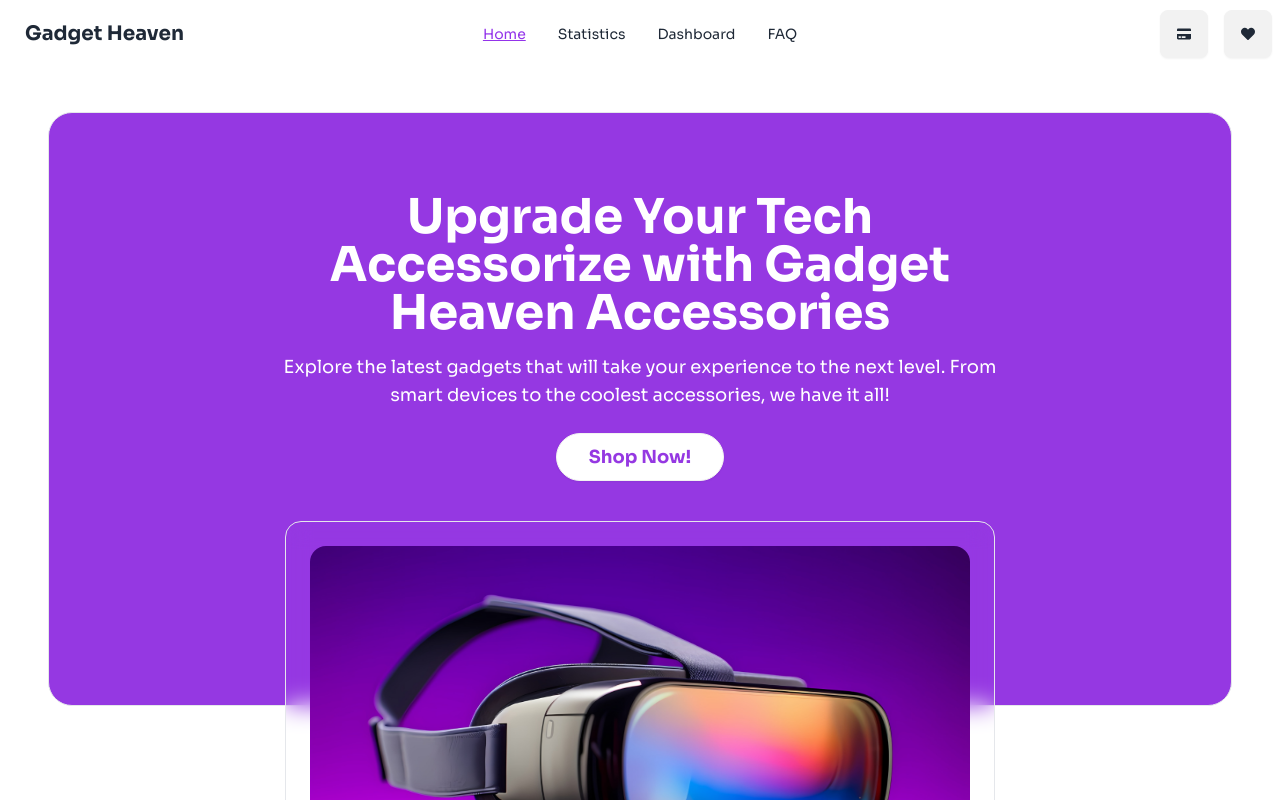
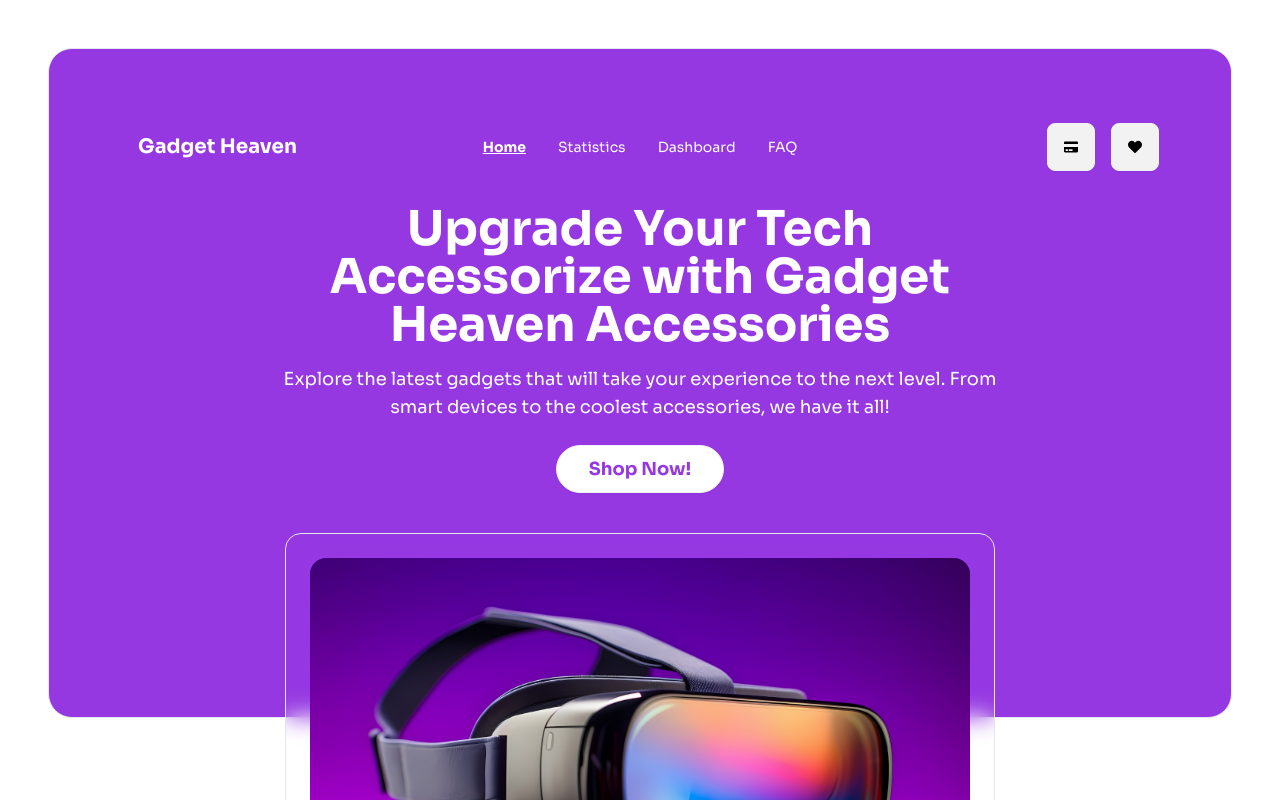
Before and after one commit to programming-hero-web-course-4/b10a8-gadget-heaven-NajibHossain49, a React (Vite) app: page / in a window 1280 px wide. Shown: the top 800 px of the page. Built offline with nearby package versions, Linux system fonts and the light colour scheme.

Commit message:
Updated Navbar and Banner  Implement useLocation() hook

```diff
--- a/src/Components/Banner.jsx
+++ b/src/Components/Banner.jsx
@@ -1,10 +1,16 @@
 import BannerImage from "../assets/banner.jpg";
+// Import the Navbar component
+import Navbar from "./Navbar";
 
 const Banner = () => {
   return (
     <>
-      <div className="flex flex-col items-center justify-center border bg-[#9538E2] container mx-auto rounded-3xl p-20 relative pb-56 mb-64">
-        <div className="text-center">
+      <div className="flex flex-col items-center justify-center border bg-[#9538E2] container mx-auto rounded-3xl p-16 relative pb-56 mb-64">
+        {/* Navbar inside Banner */}
+        <Navbar />
+
+        {/* Banner Content */}
+        <div className="text-center mt-6">
           <div className="max-w-3xl mx-auto">
             <h1 className="text-5xl font-bold text-white mb-4">
               Upgrade Your Tech Accessorize with Gadget Heaven Accessories
@@ -20,6 +26,7 @@ const Banner = () => {
           </div>
         </div>
 
+        {/* Banner Image */}
         <div className="absolute bottom-[-250px] p-6 border rounded-2xl w-3/5 backdrop-blur-md">
           <img
             src={BannerImage}
--- a/src/Components/Navbar.jsx
+++ b/src/Components/Navbar.jsx
@@ -1,10 +1,11 @@
-import { Link, NavLink } from "react-router-dom";
+import { NavLink, useLocation } from "react-router-dom";
 import { FaHeart, FaCreditCard } from "react-icons/fa";
 import { useEffect, useState } from "react";
 import { getCart } from "../cartUtils/cartUtils";
 import { getWishlist } from "../wishlistUtils/wishlistUtils";
 
 const Navbar = () => {
+  const location = useLocation();
   const [cartItemCount, setCartItemCount] = useState(0);
   const [wishlistItemCount, setWishlistItemCount] = useState(0);
 
@@ -17,11 +18,18 @@ const Navbar = () => {
     setWishlistItemCount(initialWishlistItems.length);
   }, []);
 
+  // Conditionally set navbar background and text color based on route
+  const isBannerPage = location.pathname === "/";
+  const navbarBgClass = isBannerPage ? "bg-[#9538E2]" : "bg-base-100";
+  const textClass = isBannerPage ? "text-white" : "text-black";
+
   return (
-    <div className="navbar bg-base-100 container mx-auto">
+    <div className={`navbar ${navbarBgClass} container mx-auto`}>
       {/* Navbar-Start */}
       <div className="navbar-start">
-        <NavLink className="btn btn-ghost text-xl">Gadget Heaven</NavLink>
+        <NavLink className={`btn btn-ghost text-xl ${textClass}`}>
+          Gadget Heaven
+        </NavLink>
       </div>
 
       {/* Navbar-Center */}
@@ -31,10 +39,8 @@ const Navbar = () => {
             <NavLink
               to="/"
               className={({ isActive }) =>
-                `nav-link ${
-                  isActive
-                    ? "underline text-purple-600"
-                    : "hover:text-purple-600"
+                `nav-link ${textClass} ${
+                  isActive ? "underline font-bold" : "hover:text-gray-900"
                 } transition-all duration-200`
               }
             >
@@ -45,10 +51,8 @@ const Navbar = () => {
             <NavLink
               to="/statistics"
               className={({ isActive }) =>
-                `nav-link ${
-                  isActive
-                    ? "underline text-purple-600"
-                    : "hover:text-purple-600"
+                `nav-link ${textClass} ${
+                  isActive ? "underline font-bold" : "hover:text-gray-900"
                 } transition-all duration-200`
               }
             >
@@ -59,10 +63,8 @@ const Navbar = () => {
             <NavLink
               to="/dashboard"
               className={({ isActive }) =>
-                `nav-link ${
-                  isActive
-                    ? "underline text-purple-600"
-                    : "hover:text-purple-600"
+                `nav-link ${textClass} ${
+                  isActive ? "underline font-bold" : "hover:text-gray-900"
                 } transition-all duration-200`
               }
             >
@@ -73,10 +75,8 @@ const Navbar = () => {
             <NavLink
               to="/faqs"
               className={({ isActive }) =>
-                `nav-link ${
-                  isActive
-                    ? "underline text-purple-600"
-                    : "hover:text-purple-600"
+                `nav-link ${textClass} ${
+                  isActive ? "underline font-bold" : "hover:text-gray-900"
                 } transition-all duration-200`
               }
             >
@@ -88,7 +88,11 @@ const Navbar = () => {
 
       {/* Navbar-End */}
       <div className="navbar-end flex items-center space-x-4">
-        <NavLink to="/cart" className="btn relative" aria-label="Cart">
+        <NavLink
+          to="/cart"
+          className={`btn relative ${isBannerPage ? "text-black" : ""}`}
+          aria-label="Cart"
+        >
           <FaCreditCard />
           {cartItemCount > 0 && (
             <span className="badge badge-primary absolute top-0 right-0 transform translate-x-1/2 -translate-y-1/2">
@@ -97,7 +101,11 @@ const Navbar = () => {
           )}
         </NavLink>
 
-        <NavLink to="#" className="btn relative" aria-label="Wishlist">
+        <NavLink
+          to="#"
+          className={`btn relative ${isBannerPage ? "text-black" : ""}`}
+          aria-label="Wishlist"
+        >
           <FaHeart />
           {wishlistItemCount > 0 && (
             <span className="badge badge-primary absolute top-0 right-0 transform translate-x-1/2 -translate-y-1/2">
--- a/src/Layout/MainLayout.jsx
+++ b/src/Layout/MainLayout.jsx
@@ -1,23 +1,31 @@
-import { Outlet } from "react-router-dom";
+import { Outlet, useLocation } from "react-router-dom";
 import Footer from "../Components/Footer";
 import Navbar from "../Components/Navbar";
 import { ToastContainer } from "react-toastify";
 import "react-toastify/dist/ReactToastify.css";
-import { HelmetProvider } from "react-helmet-async"; // Import HelmetProvider
+import { HelmetProvider } from "react-helmet-async";
 
 const MainLayout = () => {
+  const location = useLocation();
+
+  // Check if the current path is the home page
+  const isHomePage = location.pathname === "/";
+
   return (
-    <HelmetProvider> {/* Wrap the layout with HelmetProvider */}
+    <HelmetProvider>
       <div>
-        {/* Navbar */}
-        <div className="h-16">
-          <Navbar />
-        </div>
+        {/* Conditional Navbar */}
+        {!isHomePage && (
+          <div className="h-16">
+            <Navbar />
+          </div>
+        )}
 
         {/* Single ToastContainer */}
         <ToastContainer position="top-right" autoClose={2000} />
 
-        <div className="min-h-[calc(100vh-244px)] py-12 container mx-auto px-12">
+        {/* Adjust padding if the Navbar is hidden */}
+        <div className={`${isHomePage ? "" : "pt-12"} min-h-[calc(100vh-244px)] py-12 container mx-auto px-12`}>
           {/* Dynamic Section */}
           <Outlet />
         </div>
```
